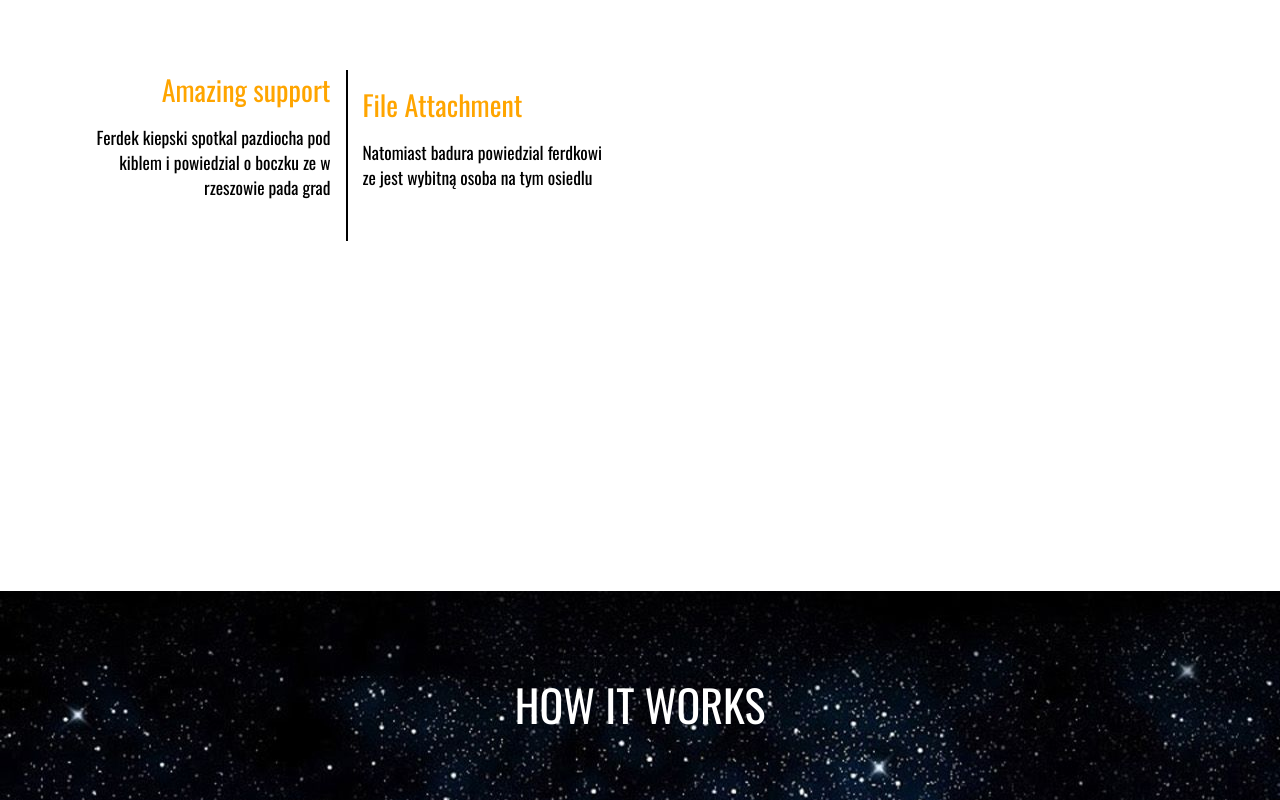
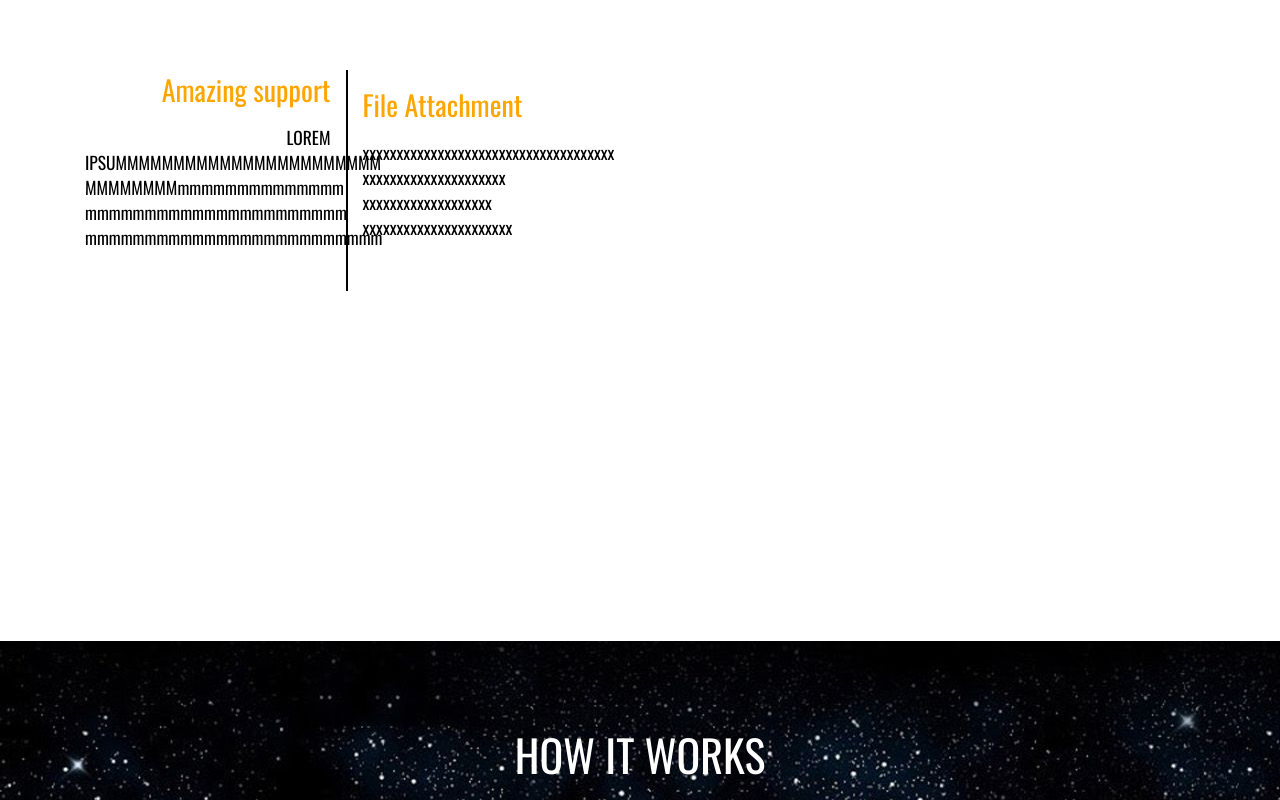
Before and after one commit to JakubRak1/Nowastrona, a plain HTML site: page index.html in a window 1280 px wide. Shown: the part 1700-2500 px from the top of the page. Drawn offline with nearby package versions, Linux system fonts and the light colour scheme.

Commit message:
Update index.html

```diff
--- a/index.html
+++ b/index.html
@@ -33,12 +33,12 @@
             <div class="col-lg-6 col-md-6 col-sm-12 col-xs-12" id="rightcol">
                 <div class="col-lg-6 col-md-6 col-sm-6 col-xs-6 text-right greyborder">
                     <div class="big special">Amazing support</div>
-                    <div class="small margin">Ferdek kiepski spotkal pazdiocha pod kiblem i powiedzial o boczku ze w rzeszowie pada grad</div>
+                    <div class="small margin">LOREM IPSUMMMMMMMMMMMMMMMMMMMMMMM MMMMMMMMmmmmmmmmmmmmmm mmmmmmmmmmmmmmmmmmmmmm mmmmmmmmmmmmmmmmmmmmmmmmm</div>
                     <hr class="undertext">
                 </div>
                 <div class="col-lg-6 col-md-6 col-sm-6 col-xs-6 margin">
                     <div class="big special">File Attachment</div>
-                    <div class="small margin">Natomiast badura powiedzial ferdkowi ze jest wybitną osoba na tym osiedlu</div>
+                    <div class="small margin">xxxxxxxxxxxxxxxxxxxxxxxxxxxxxxxxxxxxx xxxxxxxxxxxxxxxxxxxxx xxxxxxxxxxxxxxxxxxx xxxxxxxxxxxxxxxxxxxxxx</div>
                 </div>
             </div>
             <img class="col-lg-6 col-md-6 col-sm-12 col-xs-12 center" src="img/emptyphone.png">
@@ -54,20 +54,20 @@
                 <div id="iconcolumn1" class="col-lg-4 col-md-4 col-sm-4 col-xs-6 text-right"><img id="icon1" class="icon" src="img/icon1.png">
                     <div class="big text-clear">Amazing support</div>
                     <hr class="hrundertext">
-                    <div class="small margin text-clear">Ferdek kiepski spotkal pazdiocha pod kiblem</div>
+                    <div class="small margin text-clear">Ferdek kiepski Ferdek kiepski Ferdek kipepski</div>
                     <img id="icon2" class="icon bettermargin" src="img/icon3.png">
                     <div class="big text-clear">Listing something</div>
                     <hr class="hrundertext">
-                    <div class="small margin text-clear">Ferdek kiepski spotkal pazdiocha pod kiblem</div>
+                    <div class="small margin text-clear">Ferdek kiepski Ferdek kiepski Ferdek kipepski</div>
                 </div>
                 <div id="iconcolumn2" class="col-lg-4 col-md-4 col-sm-4 col-xs-6 righticons"><img id="icon3" class="icon2" src="img/icon2.png">
                     <div class="big text-clear">Listing items</div>
                     <hr class="hrundertext2">
-                    <div class="small margin text-clear">Ferdek kiepski spotkal pazdiocha pod kiblem</div>
+                    <div class="small margin text-clear">Ferdek kiepski Ferdek kiepski Ferdek kipepski</div>
                     <img id="icon4" class="icon2 bettermargin" src="img/icon4.png">
                     <div class="big text-clear">Add favorites</div>
                     <hr class="hrundertext2">
-                    <div class="small margin text-clear">Ferdek kiepski spotkal pazdiocha pod kiblem</div>
+                    <div class="small margin text-clear">Ferdek kiepski Ferdek kiepski Ferdek kipepski</div>
                 </div>
             </div>
         </div>
@@ -115,7 +115,7 @@
     <div class="container star3">
         <div class="row white">
             <h1 class="text-center">TEAM MEMBERS</h1>
-            <h2 class="text-center h2page2">We're professionals in this. Here goes umcia umcia umcia ztamej strony jeziuraaaaaa</h2>
+            <h2 class="text-center h2page2">We're professionals in this. Here goes here she come it</h2>
             <div class="col-lg-3 col-md-6 col-sm-12 col-xs-12">
                 <img class="hero marginright2" src="img/pazdioch.jpg">
                 <div class="bordersignature">
```
